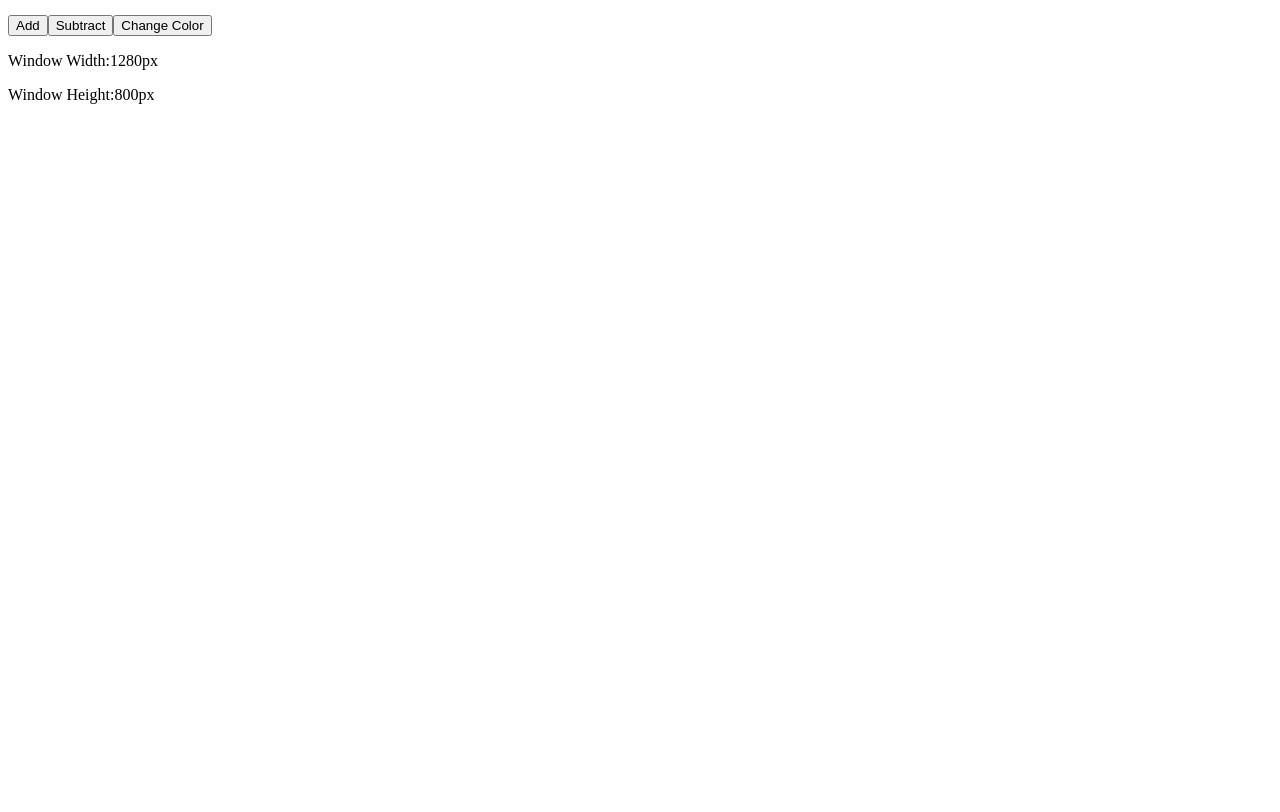
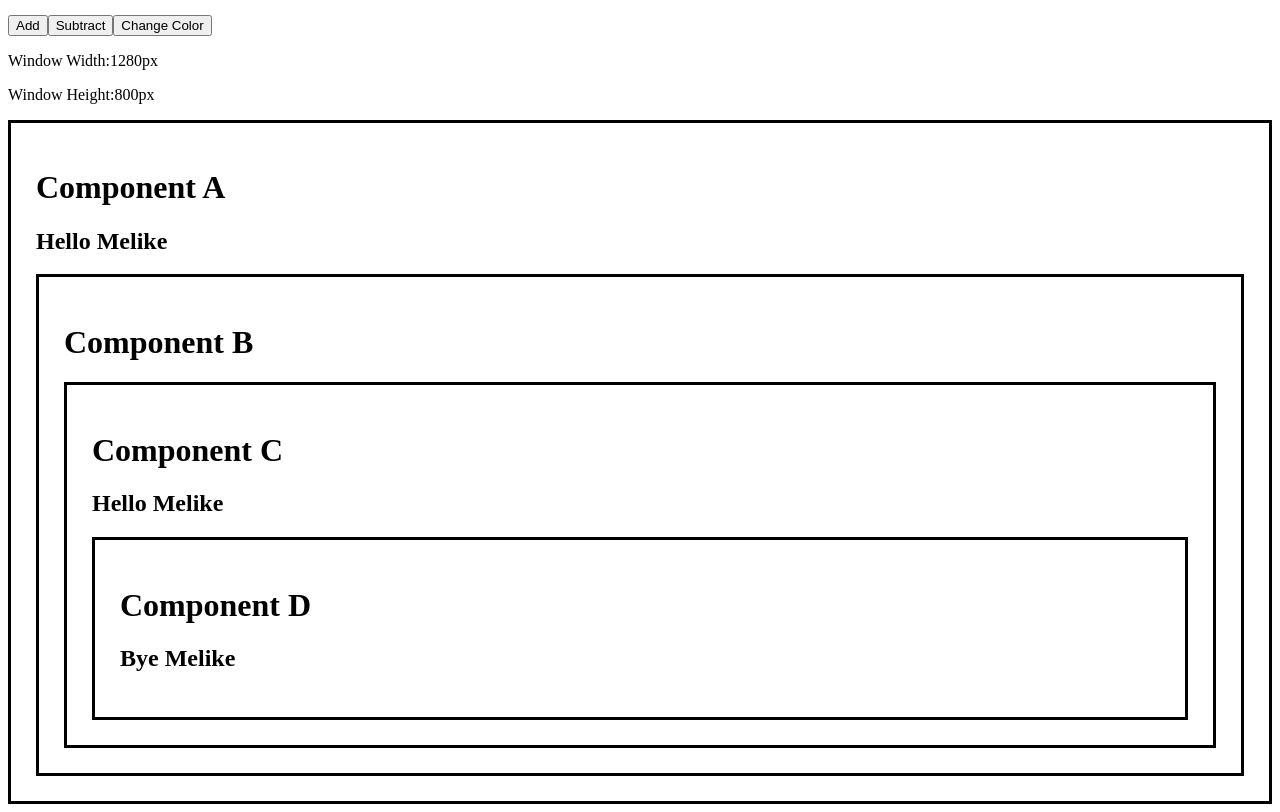
Before and after one commit to MelikeDemiralayy/react-works, a React (Vite) app: page / in a window 1280 px wide. Shown: the part 1880-2692 px from the top of the page. Before the commit the page ends 2000 px from the top, so only its background shows below. Built offline with nearby package versions, Linux system fonts and the light colour scheme.

Commit message:
worked with props drilling and use context api

```diff
--- a/src/App.jsx
+++ b/src/App.jsx
@@ -17,6 +17,8 @@ import UpdateArrays from "./UpdateArrays"
 import CarList from "./CarList"
 import UseEffect from "./UseEffect"
 import UseEffectTwo from "./UseEffectTwo"
+import ContextA from "./ContextA"
+
 
 
 function App() {
@@ -45,6 +47,7 @@ function App() {
     <CarList/>
     <UseEffect/>
     <UseEffectTwo/>
+    <ContextA/>
      {/* <Footer/> */}
 
     </>
--- /dev/null
+++ b/src/ContextA.jsx
@@ -0,0 +1,24 @@
+import React, { useState, createContext } from 'react'
+import ContextB from "./ContextB"
+
+
+export const UserContext = createContext();
+
+
+const ContextA = () => {
+
+    const [user,setUser] = useState("Melike")
+
+  return (
+    <div className='box'>
+   <h1>Component A</h1>
+   <h2>{`Hello ${user}`}</h2>
+   <UserContext.Provider value={user} >
+   <ContextB user = {user}/>
+   </UserContext.Provider>
+
+    </div>
+  )
+}
+
+export default ContextA
--- /dev/null
+++ b/src/ContextB.jsx
@@ -0,0 +1,15 @@
+import React from 'react'
+import ContextC from './ContextC'
+
+const ContextB = () => { // props drilling olayında bu kısımlara da props gönderiyoruz
+                        //  const ContextB = (props) => {
+                      // <ContextC user ={props.user} /> .... şeklinde
+  return (
+    <div className='box'>
+      <h1>Component B</h1>
+      <ContextC  />
+    </div>
+  )
+}
+
+export default ContextB
--- /dev/null
+++ b/src/ContextC.jsx
@@ -0,0 +1,20 @@
+import React, { useContext } from 'react';
+import { UserContext } from './ContextA.jsx';
+import ContextD from './ContextD'
+
+
+
+const ContextC = () => {
+
+  const user = useContext(UserContext);
+
+  return (
+    <div className='box'>
+      <h1>Component C</h1>
+      <h2>{`Hello ${user}`} </h2>
+    <ContextD  />
+    </div>
+  )
+}
+
+export default ContextC
--- /dev/null
+++ b/src/ContextD.jsx
@@ -0,0 +1,15 @@
+import React, { useContext } from 'react';
+import { UserContext } from './ContextA.jsx';
+
+const ContextD = () => {
+  const user = useContext(UserContext);
+
+  return (
+    <div className="box">
+      <h1>Component D</h1>
+      <h2>{`Bye ${user}`}</h2>
+    </div>
+  );
+};
+
+export default ContextD;
--- a/src/index.css
+++ b/src/index.css
@@ -194,3 +194,8 @@ inline: taiwind gibi kütüphaneler ile ya da direkt const styles{} şeklinde.
   margin-top:20px;
 
 }
+
+.box{
+  border: 3px solid;
+  padding: 25px;
+}
```
